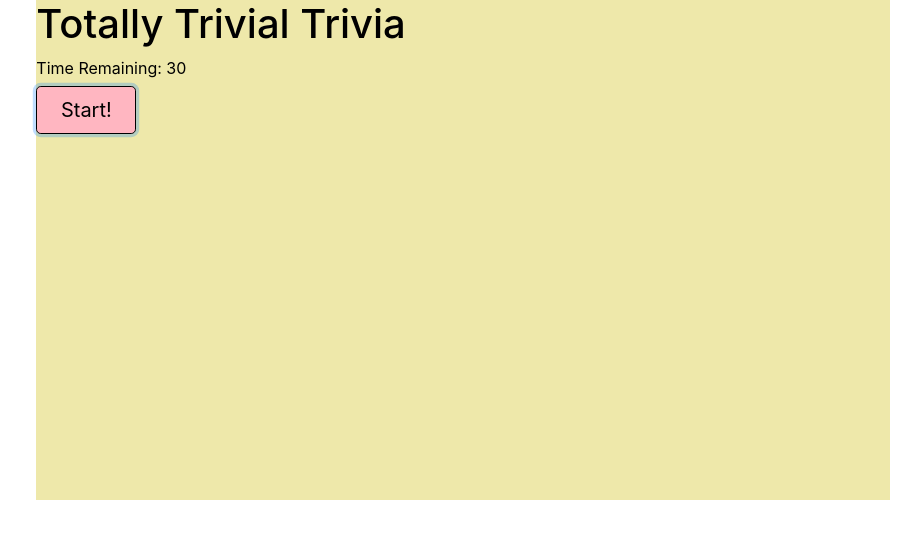
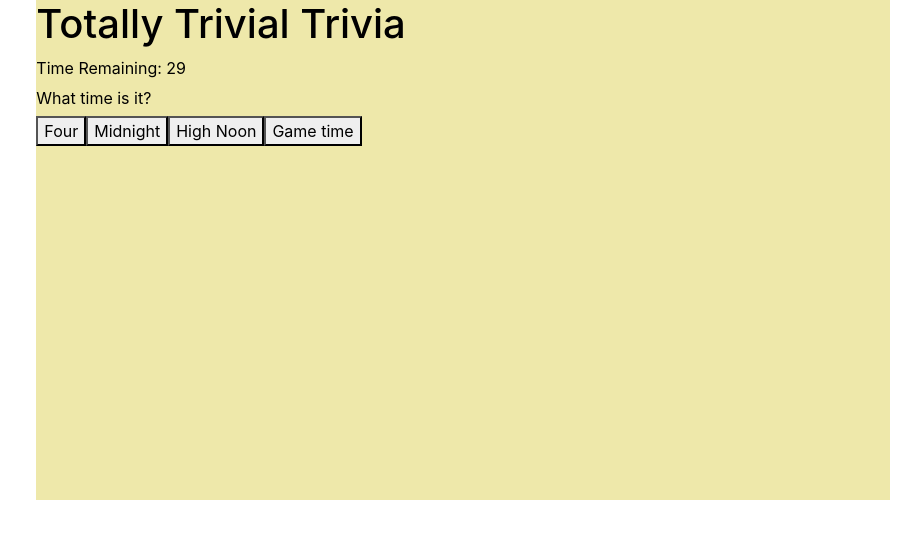
Before and after one commit to cmdavies10/trivia-game, a plain HTML site: page index.html in a window 1280 px wide. Both pictures are taken after a click on the button "Start!". Shown: the whole page, without its empty margins (177-1098 px from the left). Drawn offline with nearby package versions, Linux system fonts and the light colour scheme.

Commit message:
working start page and first question

```diff
--- a/assets/javaScript/app.js
+++ b/assets/javaScript/app.js
@@ -1,63 +1,144 @@
 // add document ready function
 //create variables
-var questionArray = {
-    questions: [
-        "What time is it?",
+var questionArray = [
+    {
+        question: "What time is it?",
+        answers: [
+            "Four",
+            "Midnight",
+            "High Noon",
+            "Game Time"
     ],
-    answers: [
-        "Game time",
-    ]
-};
+        correctAnswer: "Game Time"
+    },
+    {
+        question: "What color is the sky",
+        answers: {
+            a: "Blue",
+            b: "Red",
+            c: "Green",
+            d: "Up"
+        },
+        correctAnswer: "Blue"
+    }
+];
+//     questions: [
+//         "What time is it?",
+//         "What color is the sky",
+//     ],
+//     answers: [
+//         "Game time",
+//         "Blue",
+//     ]
+// };
 
-console.log(questionArray.questions[0]);
-console.log(questionArray.answers[0]);
+var answersFirst = ["Four", "Midnight", "High Noon", "Game time"];
+var answersSecond = ["Blue", "Red", "Green", "Up"]
+
+console.log(questionArray[0].answers);
+
+
+console.log(questionArray[0].answers.b);
+// console.log(questionArray);
+// console.log(questionArray.answers[0]);
 
 var userGuess = [];
 var countdown = 30;
-var interalID = setInterval(count, 1 * 1000);
+var clockRunning = false;
+var numCorrect = 0;
+var numWrong = 0;
 
 
 // create starting page on load
 window.onload = function() {
     var a = $("<button>");
     a.text("Start!");
-    a.addClass("btn btn-lg start-button");
+    a.addClass("btn start-button");
     $(".question").append(a);
     $(".start-button").on("click", start);
+
+    console.log(questionArray[0].answers);
+
 };
 
+// click an answer choice --> displays gif of correct answer, changes results, generates new question + answer choices
+$(".choices").on("click", function (event) {
+    event.preventDefault();
+    var userGuess = $(this).val();
+    // console.log($(this).val());
+})
+
+// function that starts the game by pressing the start button
 function start() {
-    countdown = 30;
-    $(".timer").text("Time Remaining: " + countdown);
-    count();
+    if (!clockRunning) {
+        interalID = setInterval(count, 1 * 1000);
+        clockRunning = true;
+    }
+    // resetClock();
+    // countdown = 30;
+    // $(".timer").text("Time Remaining: " + countdown);
+    // count();
 
-    for (var i = 0; i < questionArray; i++) {
-        $(".question").text(questionArray.questions[0]);
-        $(".answers").text(questionArray.answers[i]);
+    // question 1:
+    $(".question").text(questionArray[0].question);
+    // answer choices 1:
+    for (var i = 0; i < answersFirst.length; i++) {
+        console.log(answersFirst);
+        var b = $("<button>");
+        b.text(answersFirst[i]);
+        b.addClass("choices")
+        $(".answers").append(b);
+    };
+
+    // question 2:
+    // if clock = zero OR user chooses an anwer, then --> display gif of correct answer, update score wins/losses, generate next question
+    if (countdown === 0) {
+        resetClock();
+        $(".question").text(questionArray[1].question);
+        for (var i = 0; i < answersSecond.length; i++) {
+            var b = $("<button>");
+            b.text(answersSecond[i]);
+            b.addClass("choices")
+            $(".answers").append(b);
+        };
     }
 
 
+    // first range of answers:
+    // for (var i = 0; i < answersFirst.length; i++) {
+    //     var b = ("<button>");
+    //     b.addClass("btn btn-lg choices");
+    //     b.attr("data-name", answersFirst[i]);
+    //     b.text(answersFirst[i]);
+    //     $(".answers").append(b);
+    // }
 
+    //     $(".answers").text(questionArray.answers[i]);
+    // };
 };
 
 function resetClock() {
+    // set clock to 30 seconds
     countdown = 30;
-    $(".timer").text("Time Remaining: " + countdown);
+
     count();
 };
-console.log(resetClock());
-resetClock();
+
+function count() {
+     // show/change the current time display
+    $(".timer").text("Time Remaining: " + countdown);
+    // decrement the countdown variable by 1
+    countdown--;
 
 
-function count() {
-    // decrement the countdown variable by 1
-    countdown--;
-    // change the current time display
 
+    if (countdown === 0) {
+        stop();
+        resetClock();
+    }
 };
 
-// once starting button clicked, start game - load = timer 30 seconds, question and four answer choices
-// $(".btn").on("click", function () {
-
-
-// });
+function stop() {
+    clearInterval(interalID);
+    clockRunning = false;
+}
--- a/index.html
+++ b/index.html
@@ -22,7 +22,7 @@
             <div class="row timer"></div>
             <div class="row question"></div>
             <div class="row answers"></div>
-            </div>
+            <div class="row gif"></div>
         </div>
     </div>
 </body>
```
